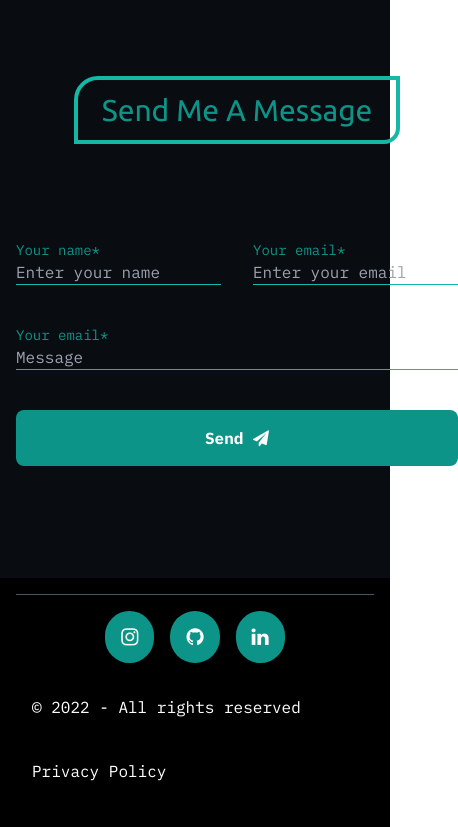
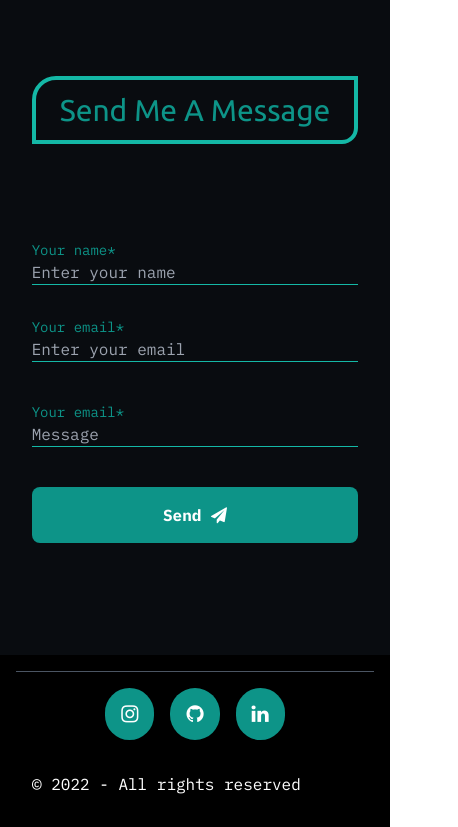
Before and after one commit to Katoemma/nuxt-portfolio, a Nuxt app: page / in a window 390 px wide. Shown: the part 6804-7631 px from the top of the page, 458 px wide, since content can reach past the window. Built offline with nearby package versions, Linux system fonts and the light colour scheme.

Commit message:
fixed the responsiveness

```diff
--- a/components/contactSection.vue
+++ b/components/contactSection.vue
@@ -17,7 +17,7 @@
 
 
             <form class="flex flex-col gap-4 w-full mt-8 py-8">
-                <div class="flex justify-between gap-8">
+                <div class="flex flex-col md:flex-row justify-between gap-8">
                     <div class="flex flex-col">
                         <label for="name" class="text-sm text-teal-600">Your name*</label>
                         <input type="text" class="border-b border-teal-500 bg-transparent" placeholder="Enter your name"
```
